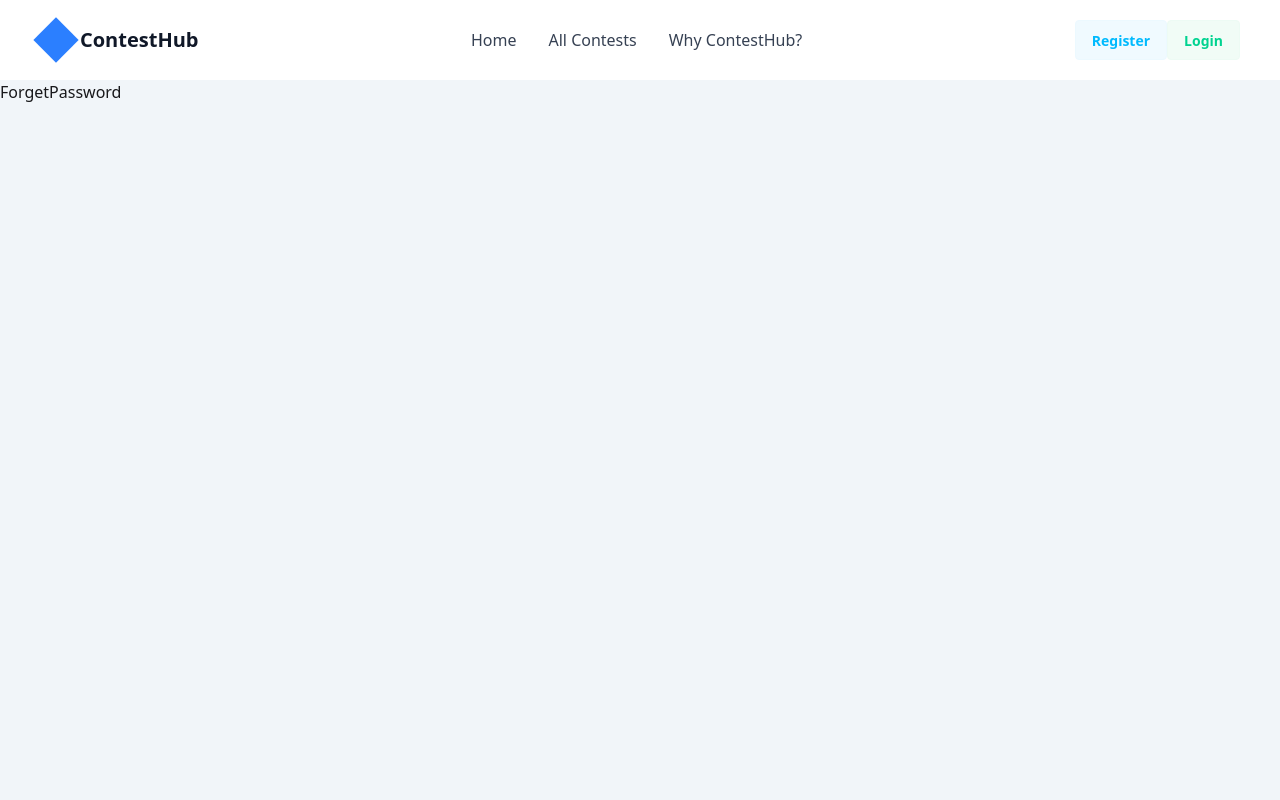
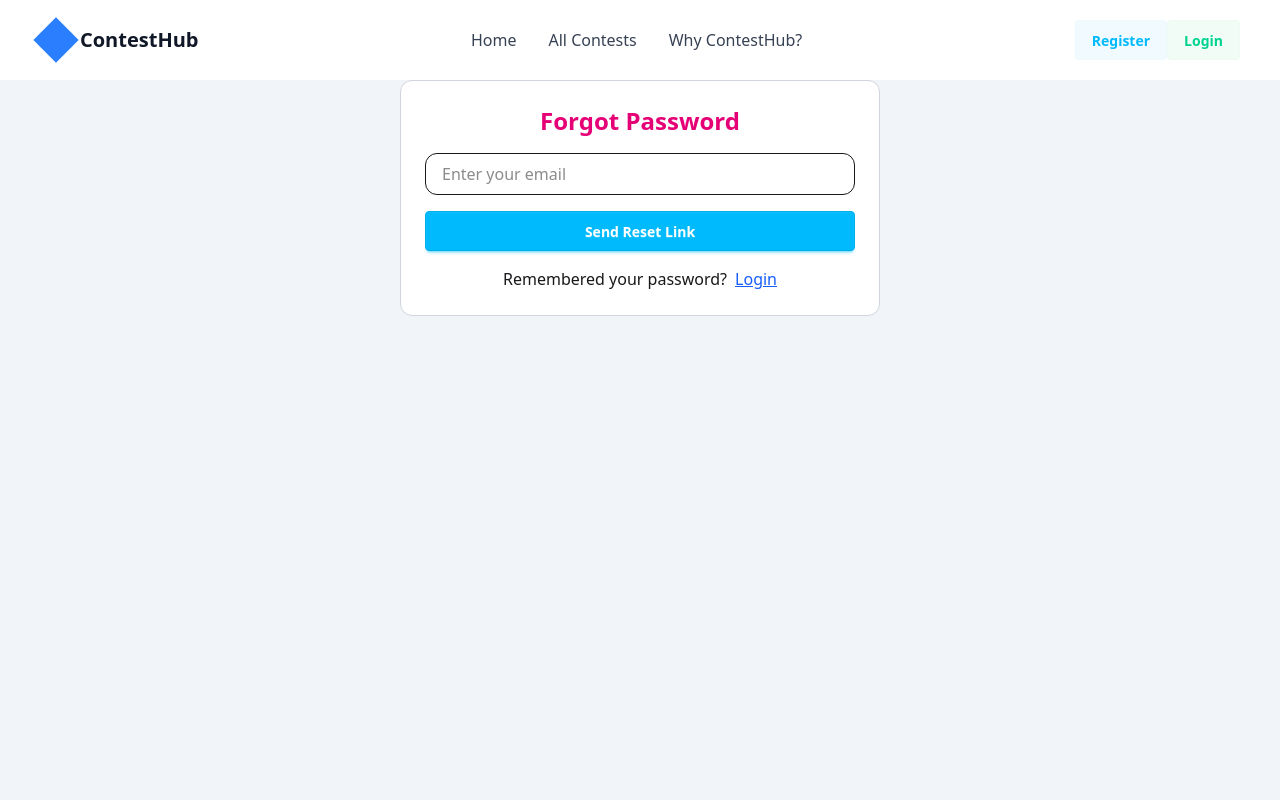
Before and after one commit to Imrannazirmim/ContextHub_Frontend, a React (Vite) app: page /auth/forget-password in a window 1280 px wide. Shown: the top 800 px of the page. Built offline with nearby package versions, Linux system fonts and the light colour scheme; no server answers.

Commit message:
forget password or auth fix

```diff
--- a/src/Components/AuthLayout/LoginForm.jsx
+++ b/src/Components/AuthLayout/LoginForm.jsx
@@ -8,9 +8,10 @@ import toast, { Toaster } from "react-hot-toast";
 
 const LoginForm = () => {
     const { signInUser, signInWithGoogle } = useAuth();
-    const { register, handleSubmit, clearErrors, reset } = useForm();
+    const { register, handleSubmit, clearErrors, reset, watch } = useForm();
     const navigate = useNavigate();
     const [isLoading, setIsLoading] = useState(false);
+    const email = watch("email");
 
     //show toast
     const showToast = (message, type = "success", id = null) => {
@@ -38,14 +39,16 @@ const LoginForm = () => {
 
     const handleGoogleLogin = async () => {
         setIsLoading(true);
-        clearErrors()
-        const loadingToast = toast.loading("Login your google account...");
+        clearErrors();
+        const loadingToast = toast.loading("Logging in with Google...");
         try {
             await signInWithGoogle();
-            toast.success("google login successfull");
+            toast.success("Google login successful", { id: loadingToast });
             navigate("/");
         } catch (err) {
-            showToast(err.message, "error", loadingToast);
+            toast.error(err.message, { id: loadingToast });
+        } finally {
+            setIsLoading(false);
         }
     };
 
@@ -75,9 +78,12 @@ const LoginForm = () => {
                 <div className="flex flex-col gap-1">
                     <label htmlFor="password" className="text-slate-700 flex justify-between">
                         Password
-                        <Link to="/auth/forget-password" className="text-blue-600 underline font-semibold text-sm">
+                        <button
+                            onClick={() => navigate(`/auth/forget-password`, { state: { email } })}
+                            className="text-blue-600 underline font-semibold text-sm"
+                        >
                             Forget Password
-                        </Link>
+                        </button>
                     </label>
                     <input
                         className="w-full py-2 px-6 bg-white border border-gray-200 rounded-xl"
--- a/src/Components/AuthLayout/RegisterForm.jsx
+++ b/src/Components/AuthLayout/RegisterForm.jsx
@@ -18,7 +18,6 @@ const RegisterForm = () => {
     const { registerUser, updateUserProfile, signInWithGoogle, setError } = useAuth();
     const navigate = useNavigate();
     const [isLoading, setIsLoading] = useState(false);
-
 
     const showToast = (message, type = "success", id = null) => {
         if (type === "success") toast.success(message, { id, duration: 4000 });
--- a/src/Context/AuthProvider.jsx
+++ b/src/Context/AuthProvider.jsx
@@ -2,6 +2,7 @@ import {
     createUserWithEmailAndPassword,
     GoogleAuthProvider,
     onAuthStateChanged,
+    sendPasswordResetEmail,
     signInWithEmailAndPassword,
     signInWithPopup,
     signOut,
@@ -125,6 +126,18 @@ const AuthProvider = ({ children }) => {
         }
     };
 
+    const forgetPassword = async (email) => {
+        setLoading(true);
+        setError(null);
+        try {
+            await sendPasswordResetEmail(auth, email);
+        } catch (err) {
+            handleAuthError(err);
+        } finally {
+            setLoading(false);
+        }
+    };
+
     useEffect(() => {
         const unSubscribe = onAuthStateChanged(auth, async (currentUser) => {
             setUser(currentUser);
@@ -150,6 +163,7 @@ const AuthProvider = ({ children }) => {
         signInWithGoogle,
         updateUserProfile,
         logOut,
+        forgetPassword,
     };
     return <AuthContext.Provider value={authInfo}>{children}</AuthContext.Provider>;
 };
--- a/src/Pages/Auth/ForgetPassword.jsx
+++ b/src/Pages/Auth/ForgetPassword.jsx
@@ -1,9 +1,61 @@
-import React from 'react'
+import React, { useState } from "react";
+import { useForm } from "react-hook-form";
+import { Link, useLocation, useNavigate } from "react-router";
+import useAuth from "../../Hooks/useAuth";
+import toast, { Toaster } from "react-hot-toast";
 
 const ForgetPassword = () => {
-  return (
-    <div>ForgetPassword</div>
-  )
-}
+    const { forgetPassword } = useAuth();
+    const { register, handleSubmit } = useForm();
+    const navigate = useNavigate();
+    const [isLoading, setIsLoading] = useState(false);
+    const location = useLocation();
+    const emailLogin = location.state?.email || "";
 
-export default ForgetPassword
+    const onSubmit = async (data) => {
+        setIsLoading(true);
+        const loadingToast = toast.loading("Sending reset email...");
+
+        try {
+            await forgetPassword(data.email);
+            toast.success("Password reset email sent! Check your inbox 📩", { id: loadingToast });
+            navigate("/auth/login");
+        } catch (err) {
+            toast.error(err.message, { id: loadingToast });
+        } finally {
+            setIsLoading(false);
+        }
+    };
+
+    return (
+        <section className="w-120 mx-auto bg-white border border-gray-300 rounded-xl p-6">
+            <Toaster />
+
+            <h2 className="text-2xl font-semibold text-center text-pink-600 mb-4">Forgot Password</h2>
+
+            <form onSubmit={handleSubmit(onSubmit)} className="flex flex-col gap-4">
+                <input
+                    type="email"
+                    placeholder="Enter your email"
+                    defaultValue={emailLogin}
+                    {...register("email", { required: true })}
+                    disabled={isLoading}
+                    className="w-full py-2 px-4 border rounded-xl"
+                />
+
+                <button type="submit" disabled={isLoading} className="btn btn-info text-white">
+                    {isLoading ? "Sending..." : "Send Reset Link"}
+                </button>
+            </form>
+
+            <p className="text-center mt-4">
+                Remembered your password?
+                <Link to="/auth/login" className="text-blue-600 underline ml-2">
+                    Login
+                </Link>
+            </p>
+        </section>
+    );
+};
+
+export default ForgetPassword;
```
